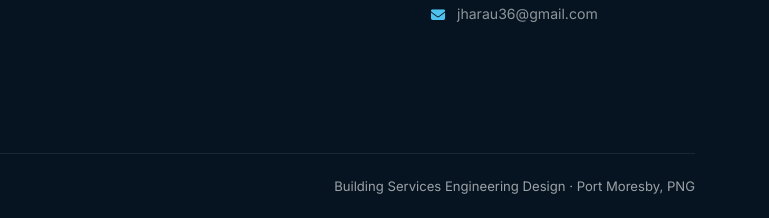
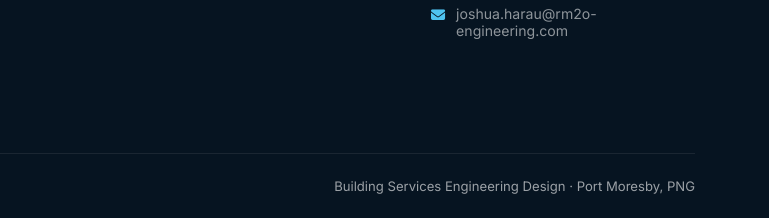
Before and after one commit to joshuaturia/rm2o-website, a plain HTML site: page services.html in a window 1280 px wide. Shown: the part 3183-3401 px from the top of the page, 511-1280 px from the left. Drawn offline with Linux system fonts and the light colour scheme.

Commit message:
Update email contact in services.html

```diff
--- a/services.html
+++ b/services.html
@@ -265,7 +265,7 @@
         <ul class="footer-contact">
           <li><i class="fa-solid fa-location-dot"></i> Section 13, Lot 163, Skyview Estate, 8 Mile, Boroko, NCD, Papua New Guinea</li>
           <li><i class="fa-solid fa-phone"></i> +675 7092 1354 &middot; +675 7662 6900</li>
-          <li><i class="fa-solid fa-envelope"></i> jharau36@gmail.com</li>
+          <li><i class="fa-solid fa-envelope"></i> joshua.harau@rm2o-engineering.com</li>
         </ul>
       </div>
     </div>
```
